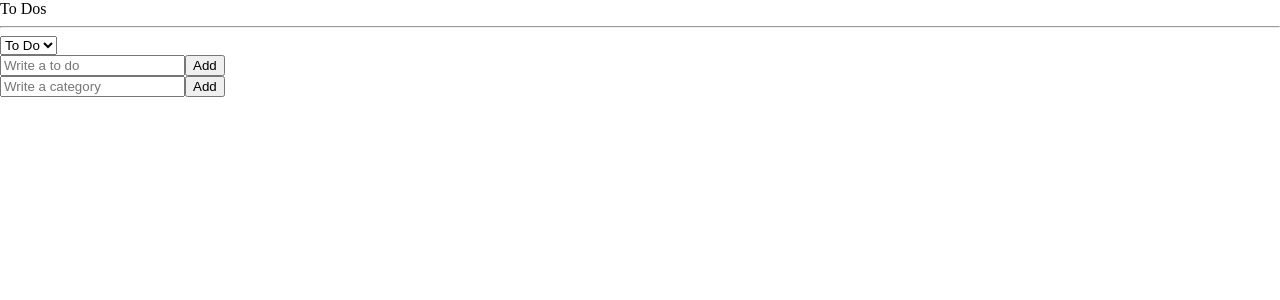
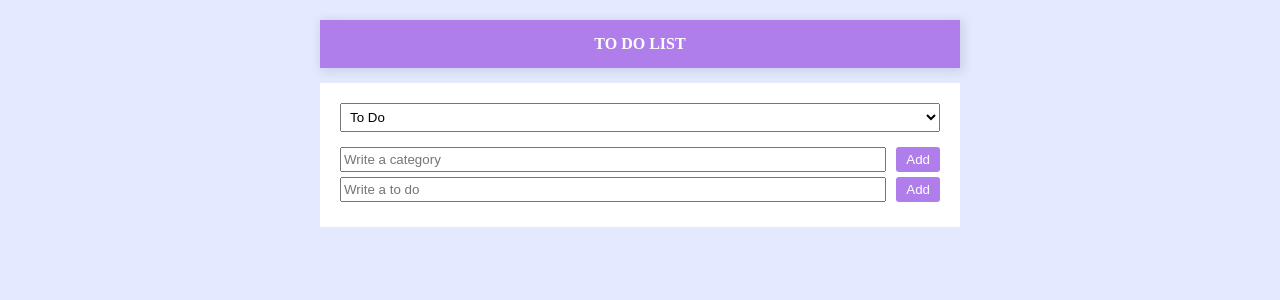
Before and after one commit to gamangee/todo-list, a React (Create React App) app: page / in a window 1280 px wide. Shown: the top 300 px of the page. Built offline with nearby package versions, Linux system fonts and the light colour scheme.

Commit message:
create new category

```diff
--- a/public/index.html
+++ b/public/index.html
@@ -9,35 +9,10 @@
       name="description"
       content="Web site created using create-react-app"
     />
-    <link rel="apple-touch-icon" href="%PUBLIC_URL%/logo192.png" />
-    <!--
-      manifest.json provides metadata used when your web app is installed on a
-      user's mobile device or desktop. See https://developers.google.com/web/fundamentals/web-app-manifest/
-    -->
-    <link rel="manifest" href="%PUBLIC_URL%/manifest.json" />
-    <!--
-      Notice the use of %PUBLIC_URL% in the tags above.
-      It will be replaced with the URL of the `public` folder during the build.
-      Only files inside the `public` folder can be referenced from the HTML.
-
-      Unlike "/favicon.ico" or "favicon.ico", "%PUBLIC_URL%/favicon.ico" will
-      work correctly both with client-side routing and a non-root public URL.
-      Learn how to configure a non-root public URL by running `npm run build`.
-    -->
-    <title>React App</title>
+    <title>ToDoList</title>
   </head>
   <body>
     <noscript>You need to enable JavaScript to run this app.</noscript>
     <div id="root"></div>
-    <!--
-      This HTML file is a template.
-      If you open it directly in the browser, you will see an empty page.
-
-      You can add webfonts, meta tags, or analytics to this file.
-      The build step will place the bundled scripts into the <body> tag.
-
-      To begin the development, run `npm start` or `yarn start`.
-      To create a production bundle, use `npm run build` or `yarn build`.
-    -->
   </body>
 </html>
--- a/src/App.tsx
+++ b/src/App.tsx
@@ -1,12 +1,16 @@
 import React from 'react';
+import { ThemeProvider } from 'styled-components';
 import GlobalStyle from './styles/GlobalStyle';
+import { theme } from './styles/theme';
 import ToDoList from './ToDoList';
 
 function App() {
   return (
     <>
-      <GlobalStyle />
-      <ToDoList />
+      <ThemeProvider theme={theme}>
+        <GlobalStyle />
+        <ToDoList />
+      </ThemeProvider>
     </>
   );
 }
--- a/src/ToDoList.tsx
+++ b/src/ToDoList.tsx
@@ -1,6 +1,7 @@
-import React, { useEffect } from 'react';
+import React from 'react';
 import { useRecoilState, useRecoilValue } from 'recoil';
-import CreateCategory from './components/CreateCategoriy';
+import styled from 'styled-components';
+import CreateCategory from './components/CreateCategory';
 import CreateToDo from './components/CreateToDo';
 import ToDo from './components/ToDo';
 import {
@@ -18,14 +19,14 @@ export default function ToDoList() {
   const customCategories = useRecoilValue(customCategoryState);
 
   const onInput = (event: React.FormEvent<HTMLSelectElement>) => {
-    setCategory(event.currentTarget.value as any);
+    setCategory(event.currentTarget.value as Categories);
   };
 
   return (
-    <div>
-      <h1>To Dos</h1>
-      <hr />
-      <select value={category} onInput={onInput}>
+    <Container>
+      <Title>TO DO LIST</Title>
+      <Contents>
+        <Select value={category} onInput={onInput}>
           <option value={Categories.TO_DO}>To Do</option>
           <option value={Categories.DOING}>Doing</option>
           <option value={Categories.DONE}>Done</option>
@@ -34,12 +35,42 @@ export default function ToDoList() {
               {customCategory.text}
             </option>
           ))}
-      </select>
+        </Select>
+        <CreateCategory />
         <CreateToDo />
-      <CreateCategory />
         {toDos?.map((toDo) => (
           <ToDo key={toDo.id} {...toDo} />
         ))}
-    </div>
+      </Contents>
+    </Container>
   );
 }
+
+const Container = styled.div`
+  text-align: center;
+  padding: 20px 0;
+  width: 50vw;
+  min-width: 300px;
+  margin: 0 auto;
+`;
+
+const Title = styled.h1`
+  background-color: ${(props) => props.theme.mainColor};
+  padding: 15px 0;
+  margin-bottom: 15px;
+  color: #ffffff;
+  font-weight: 800;
+  -webkit-box-shadow: 2px 2px 10px 2px rgba(0, 0, 0, 0.1);
+  box-shadow: 2px 2px 10px 2px rgba(0, 0, 0, 0.1);
+`;
+
+const Select = styled.select`
+  width: 100%;
+  padding: 5px;
+  margin-bottom: 10px;
+`;
+
+const Contents = styled.div`
+  background-color: #ffffff;
+  padding: 20px;
+`;
--- a/src/components/CreateCategoriy.tsx
+++ b/src/components/CreateCategory.tsx
@@ -1,6 +1,7 @@
 import React from 'react';
 import { useForm } from 'react-hook-form';
 import { useSetRecoilState } from 'recoil';
+import styled from 'styled-components';
 import { customCategoryState } from '../recoil/atoms';
 
 interface IForm {
@@ -21,14 +22,33 @@ export default function CreateCategory() {
   };
 
   return (
-    <form onSubmit={handleSubmit(handleValid)}>
-      <input
+    <CreateCategoryForm onSubmit={handleSubmit(handleValid)}>
+      <CreateCategoryInput
         {...register('customCategory', {
           required: 'Please write a category',
         })}
         placeholder='Write a category'
       />
-      <button>Add</button>
-    </form>
+      <AddBtn>Add</AddBtn>
+    </CreateCategoryForm>
   );
 }
+
+const CreateCategoryForm = styled.form`
+  display: flex;
+  justify-content: space-between;
+  margin: 5px 0;
+`;
+
+const CreateCategoryInput = styled.input`
+  width: 100%;
+  margin-right: 10px;
+`;
+
+const AddBtn = styled.button`
+  transition: all 0.3s ease-in;
+
+  &:hover {
+    background-color: #8843dd;
+  }
+`;
--- a/src/components/CreateToDo.tsx
+++ b/src/components/CreateToDo.tsx
@@ -1,6 +1,7 @@
 import React from 'react';
 import { useForm } from 'react-hook-form';
 import { useRecoilValue, useSetRecoilState } from 'recoil';
+import styled from 'styled-components';
 import { categoryState, toDoState } from '../recoil/atoms';
 
 interface IForm {
@@ -21,14 +22,33 @@ export default function CreateToDo() {
   };
 
   return (
-    <form onSubmit={handleSubmit(handleValid)}>
-      <input
+    <CreateTodoForm onSubmit={handleSubmit(handleValid)}>
+      <CreateTodoInput
         {...register('toDo', {
           required: 'Please write a To Do',
         })}
         placeholder='Write a to do'
       />
-      <button>Add</button>
-    </form>
+      <AddBtn>Add</AddBtn>
+    </CreateTodoForm>
   );
 }
+
+const CreateTodoForm = styled.form`
+  display: flex;
+  justify-content: space-between;
+  margin: 5px 0;
+`;
+
+const CreateTodoInput = styled.input`
+  width: 100%;
+  margin-right: 10px;
+`;
+
+const AddBtn = styled.button`
+  transition: all 0.3s ease-in;
+
+  &:hover {
+    background-color: #8843dd;
+  }
+`;
--- a/src/components/ToDo.tsx
+++ b/src/components/ToDo.tsx
@@ -1,9 +1,16 @@
 import React from 'react';
-import { useSetRecoilState } from 'recoil';
-import { Categories, IToDo, toDoState } from '../recoil/atoms';
+import { useRecoilValue, useSetRecoilState } from 'recoil';
+import styled from 'styled-components';
+import {
+  Categories,
+  customCategoryState,
+  IToDo,
+  toDoState,
+} from '../recoil/atoms';
 
 export default function ToDo({ text, category, id }: IToDo) {
   const setToDos = useSetRecoilState(toDoState);
+  const customCategories = useRecoilValue(customCategoryState);
 
   const onClick = (event: React.MouseEvent<HTMLButtonElement>) => {
     const {
@@ -25,24 +32,61 @@ export default function ToDo({ text, category, id }: IToDo) {
   };
 
   return (
-    <li>
-      <span>{text}</span>
+    <Container>
+      <Text>{text}</Text>
       {category !== Categories.DOING && (
-        <button name={Categories.DOING} onClick={onClick}>
+        <Tag name={Categories.DOING} onClick={onClick}>
           Doing
-        </button>
+        </Tag>
       )}
       {category !== Categories.TO_DO && (
-        <button name={Categories.TO_DO} onClick={onClick}>
+        <Tag name={Categories.TO_DO} onClick={onClick}>
           To Do
-        </button>
+        </Tag>
       )}
       {category !== Categories.DONE && (
-        <button name={Categories.DONE} onClick={onClick}>
+        <Tag name={Categories.DONE} onClick={onClick}>
           Done
-        </button>
+        </Tag>
       )}
-      <button onClick={handleDelete}>delete</button>
-    </li>
+      {customCategories?.map(
+        (customCategory) =>
+          category !== customCategory.text && (
+            <Tag
+              key={customCategory.id}
+              name={customCategory.text}
+              onClick={onClick}
+            >
+              {customCategory.text}
+            </Tag>
+          )
+      )}
+      <DeleteBtn onClick={handleDelete}>delete</DeleteBtn>
+    </Container>
   );
 }
+
+const Container = styled.li`
+  display: flex;
+  align-items: center;
+  flex-wrap: wrap;
+  margin: 10px 0;
+`;
+
+const Text = styled.div`
+  width: 100%;
+  margin-bottom: 10px;
+`;
+
+const Tag = styled.button`
+  margin: 5px;
+  text-transform: uppercase;
+  background-color: ${(props) => props.theme.tagColor};
+  color: #4a2972;
+  font-size: 10px;
+  font-weight: 600;
+`;
+
+const DeleteBtn = styled.button`
+  background-color: #ff5252;
+`;
--- a/src/styles/GlobalStyle.tsx
+++ b/src/styles/GlobalStyle.tsx
@@ -33,8 +33,21 @@ footer, header, hgroup, main, menu, nav, section {
 *{
     box-sizing: border-box;
 }
+body{
+  background-color: ${(props) => props.theme.bgColor};
+}
 
-menu, ol, ul {
+button{
+  background-color: ${(props) => props.theme.mainColor};
+  border: none;
+  outline: none;
+  cursor: pointer;
+  padding: 5px 10px;
+  color:#ffffff;
+  border-radius: 3px;
+}
+
+menu, ol, ul,li {
   list-style: none;
 }
 blockquote, q {
--- /dev/null
+++ b/src/styles/theme.ts
@@ -0,0 +1,7 @@
+import { DefaultTheme } from 'styled-components';
+
+export const theme: DefaultTheme = {
+  bgColor: '#E3E9FF',
+  mainColor: '#af7eeb',
+  tagColor: '#E6DAF5',
+};
```
Also changed, not shown: src/styled.d.ts (added, +9 -0 lines). Lines whose indentation alone changed are shown as unchanged.
